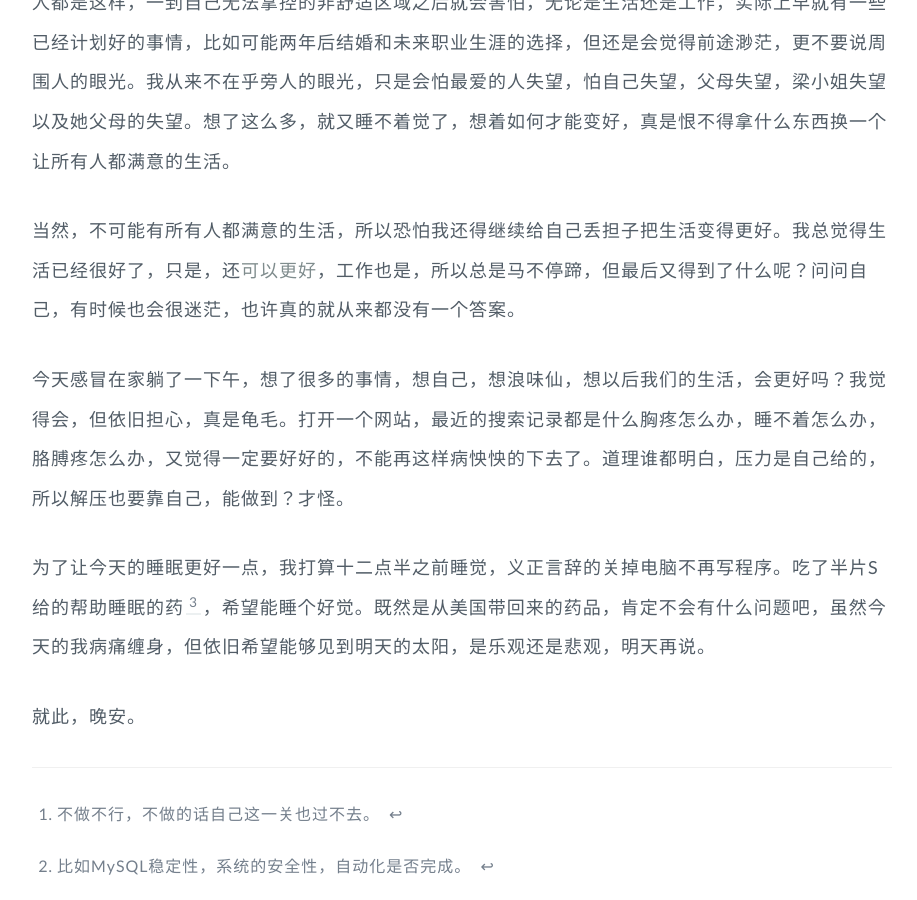
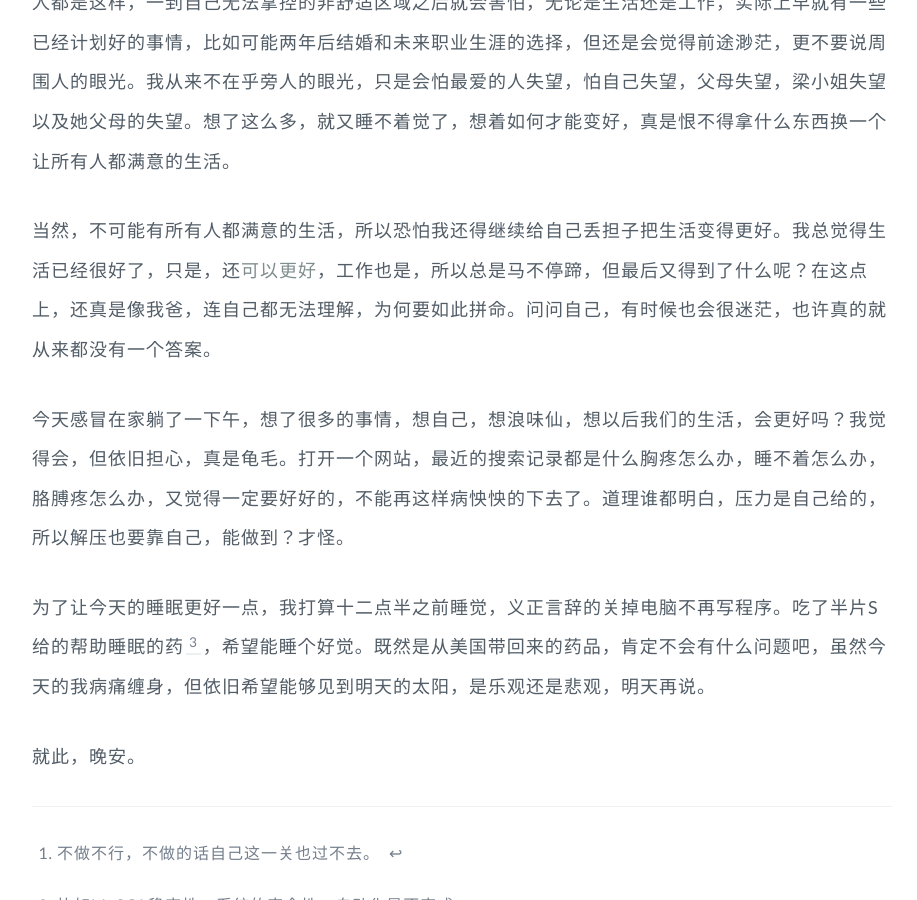
Before and after one commit to GuoJing/blog, a Jekyll site: the page built from _posts/blog/2014/2014-08-16-sick-of-the-year.md, in a window 1280 px wide and 900 px high, scrolled down 970 px. Shown: the whole window, without its empty margins (178-1095 px from the left). Built offline with Jekyll 4.4.1, drawn with Linux system fonts in a browser that asks for light colours.

Commit message:
auto commit

```diff
--- a/_posts/blog/2014/2014-08-16-sick-of-the-year.md
+++ b/_posts/blog/2014/2014-08-16-sick-of-the-year.md
@@ -19,7 +19,7 @@ tags: 生病 感受
 
 人都是这样，一到自己无法掌控的非舒适区域之后就会害怕，无论是生活还是工作，实际上早就有一些已经计划好的事情，比如可能两年后结婚和未来职业生涯的选择，但还是会觉得前途渺茫，更不要说周围人的眼光。我从来不在乎旁人的眼光，只是会怕最爱的人失望，怕自己失望，父母失望，梁小姐失望以及她父母的失望。想了这么多，就又睡不着觉了，想着如何才能变好，真是恨不得拿什么东西换一个让所有人都满意的生活。
 
-当然，不可能有所有人都满意的生活，所以恐怕我还得继续给自己丢担子把生活变得更好。我总觉得生活已经很好了，只是，还*可以更好*，工作也是，所以总是马不停蹄，但最后又得到了什么呢？问问自己，有时候也会很迷茫，也许真的就从来都没有一个答案。
+当然，不可能有所有人都满意的生活，所以恐怕我还得继续给自己丢担子把生活变得更好。我总觉得生活已经很好了，只是，还*可以更好*，工作也是，所以总是马不停蹄，但最后又得到了什么呢？在这点上，还真是像我爸，连自己都无法理解，为何要如此拼命。问问自己，有时候也会很迷茫，也许真的就从来都没有一个答案。
 
 今天感冒在家躺了一下午，想了很多的事情，想自己，想浪味仙，想以后我们的生活，会更好吗？我觉得会，但依旧担心，真是龟毛。打开一个网站，最近的搜索记录都是什么胸疼怎么办，睡不着怎么办，胳膊疼怎么办，又觉得一定要好好的，不能再这样病怏怏的下去了。道理谁都明白，压力是自己给的，所以解压也要靠自己，能做到？才怪。
 
```
